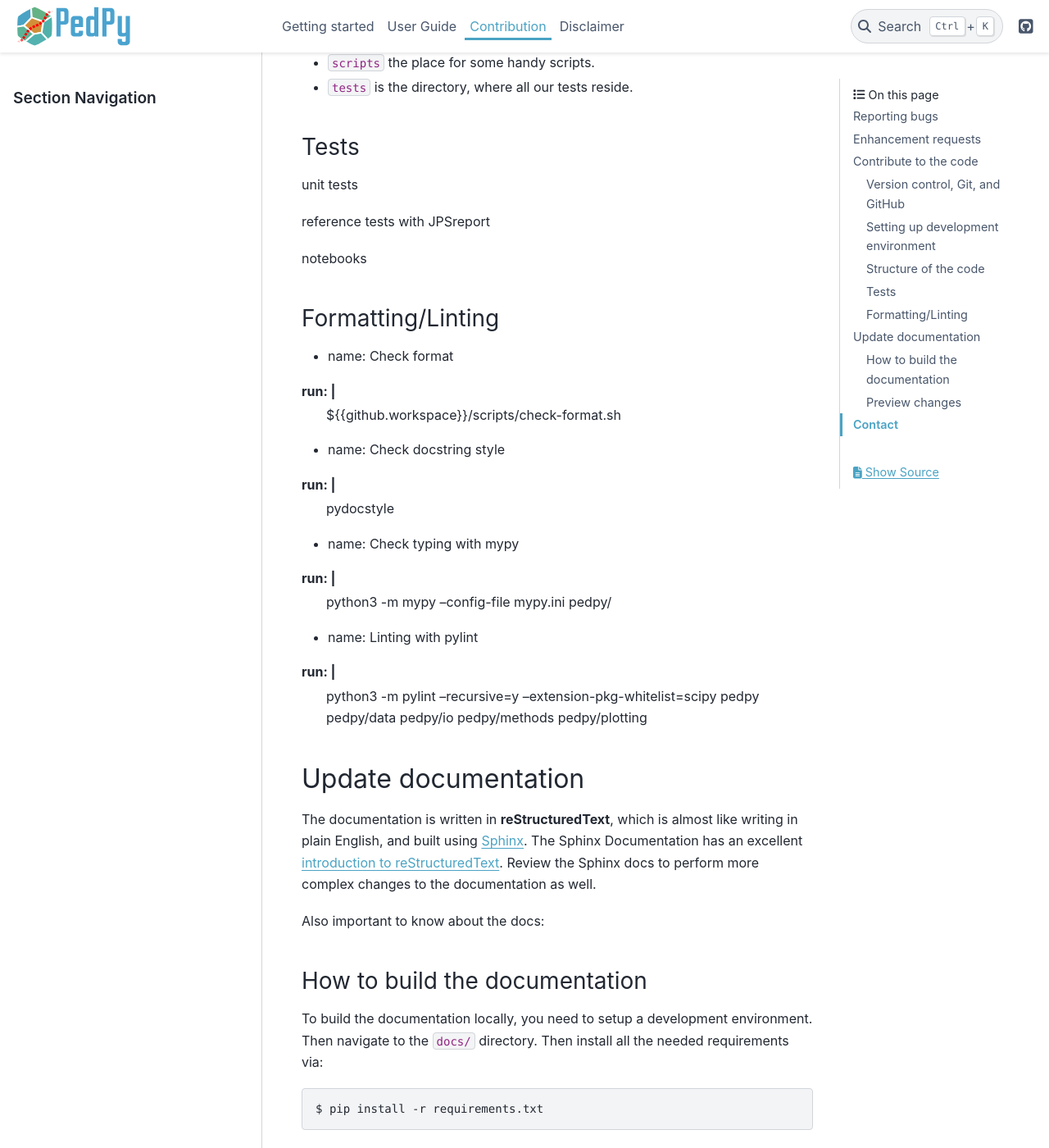
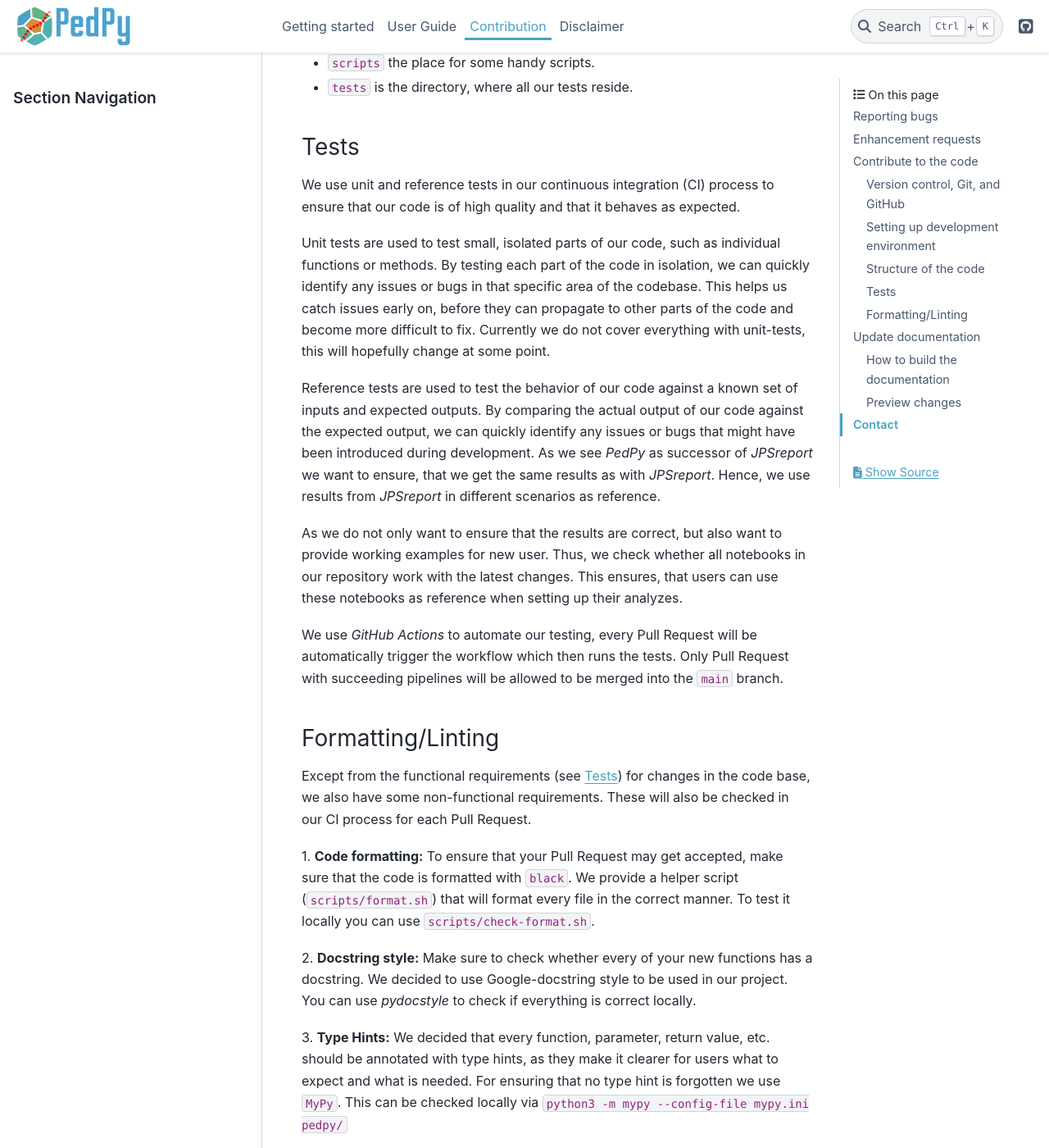
Before and after one commit to PedestrianDynamics/PedPy, a Sphinx documentation site: the page built from docs/source/dev/index.rst, in a window 1280 px wide and 1400 px high, scrolled down 2276 px. Shown: the whole window at 82% size. Built offline with Sphinx 7.4.7 and the PyData theme 0.15.4, drawn with Linux system fonts in a browser that asks for light colours; pages that are not in the unit, such as notebooks, are missing from menus; some of the changed text lies outside the part shown.

Commit message:
Add texts about formatting/linting

```diff
--- a/docs/source/dev/index.rst
+++ b/docs/source/dev/index.rst
@@ -89,32 +89,51 @@ Structure of the code
 Tests
 -----
 
-unit tests
+We use unit and reference tests in our continuous integration (CI) process to ensure that our code is of high quality and that it behaves as expected.
 
-reference tests with JPSreport
+Unit tests are used to test small, isolated parts of our code, such as individual functions or methods.
+By testing each part of the code in isolation, we can quickly identify any issues or bugs in that specific area of the codebase.
+This helps us catch issues early on, before they can propagate to other parts of the code and become more difficult to fix.
+Currently we do not cover everything with unit-tests, this will hopefully change at some point.
 
-notebooks
+Reference tests are used to test the behavior of our code against a known set of inputs and expected outputs.
+By comparing the actual output of our code against the expected output, we can quickly identify any issues or bugs that might have been introduced during development.
+As we see *PedPy* as successor of *JPSreport* we want to ensure, that we get the same results as with *JPSreport*.
+Hence, we use results from *JPSreport* in different scenarios as reference.
+
+As we do not only want to ensure that the results are correct, but also want to provide working examples for new user.
+Thus, we check whether all notebooks in our repository work with the latest changes.
+This ensures, that users can use these notebooks as reference when setting up their analyzes.
+
+We use *GitHub Actions* to automate our testing, every Pull Request will be automatically trigger the workflow which then runs the tests.
+Only Pull Request with succeeding pipelines will be allowed to be merged into the ``main`` branch.
 
 
 Formatting/Linting
 ------------------
 
+Except from the functional requirements (see :ref:`Tests`) for changes in the code base, we also have some non-functional requirements.
+These will also be checked in our CI process for each Pull Request.
 
-- name: Check format
-run: |
-  ${{github.workspace}}/scripts/check-format.sh
+1. **Code formatting:**
+To ensure that your Pull Request may get accepted, make sure that the code is formatted with ``black``.
+We provide a helper script (``scripts/format.sh``) that will format every file in the correct manner.
+To test it locally you can use ``scripts/check-format.sh``.
 
-- name: Check docstring style
-run: |
-  pydocstyle
+2. **Docstring style:**
+Make sure to check whether every of your new functions has a docstring.
+We decided to use Google-docstring style to be used in our project.
+You can use `pydocstyle` to check if everything is correct locally.
 
-- name: Check typing with mypy
-run: |
-  python3 -m mypy --config-file mypy.ini pedpy/
+3. **Type Hints:**
+We decided that every function, parameter, return value, etc. should be annotated with type hints, as they make it clearer for users what to expect and what is needed.
+For ensuring that no type hint is forgotten we use ``MyPy``.
+This can be checked locally via ``python3 -m mypy --config-file mypy.ini pedpy/``
 
-- name: Linting with pylint
-run: |
-  python3 -m pylint --recursive=y --extension-pkg-whitelist=scipy pedpy pedpy/data pedpy/io pedpy/methods pedpy/plotting
+4. **Linting:**
+Linting in Python is an important process that helps ensure that our code is consistent and adheres to best practices.
+Linting tools like ``pylint`` analyze our code for potential errors, bad practices, and code smells.
+This helps us catch issues early on and prevents them from becoming bigger problems down the line.
 
 
 Update documentation
```
Also changed, not shown: benchmarking.ipynb (added), 1 other file.
